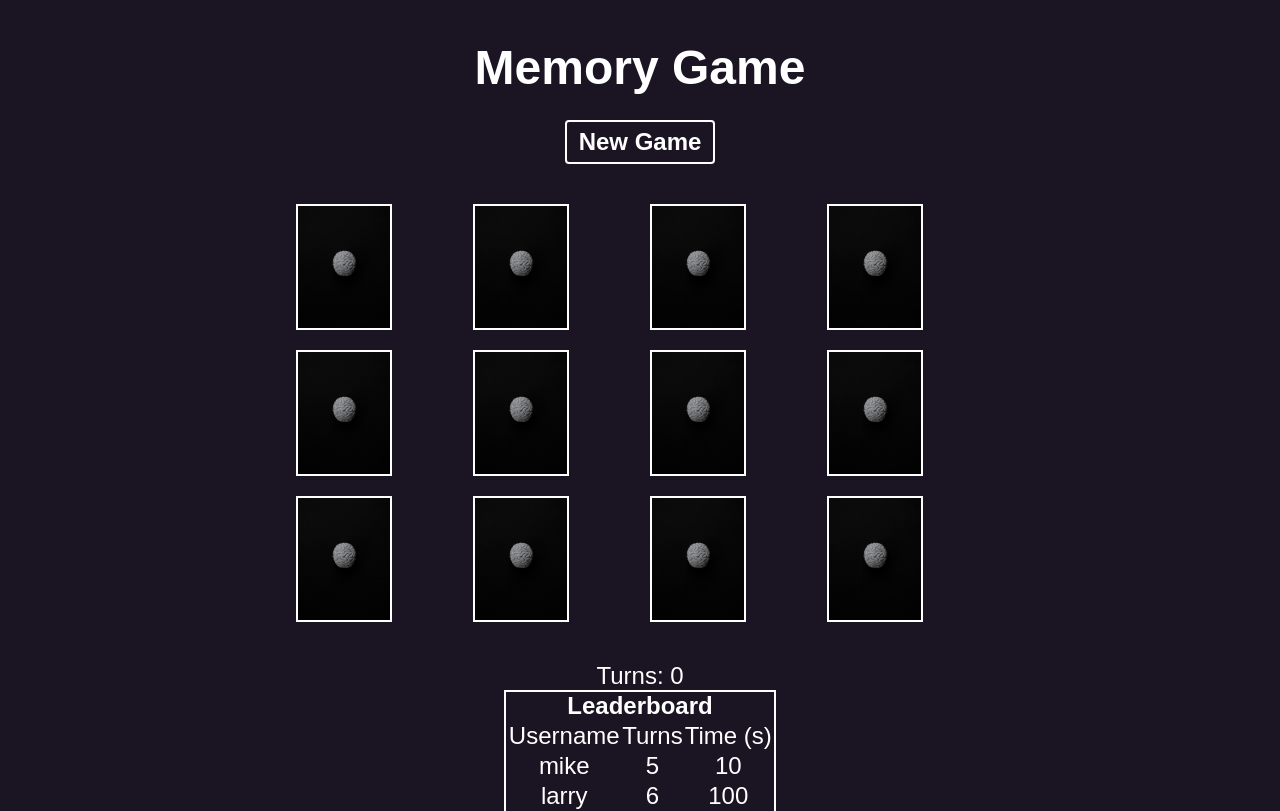
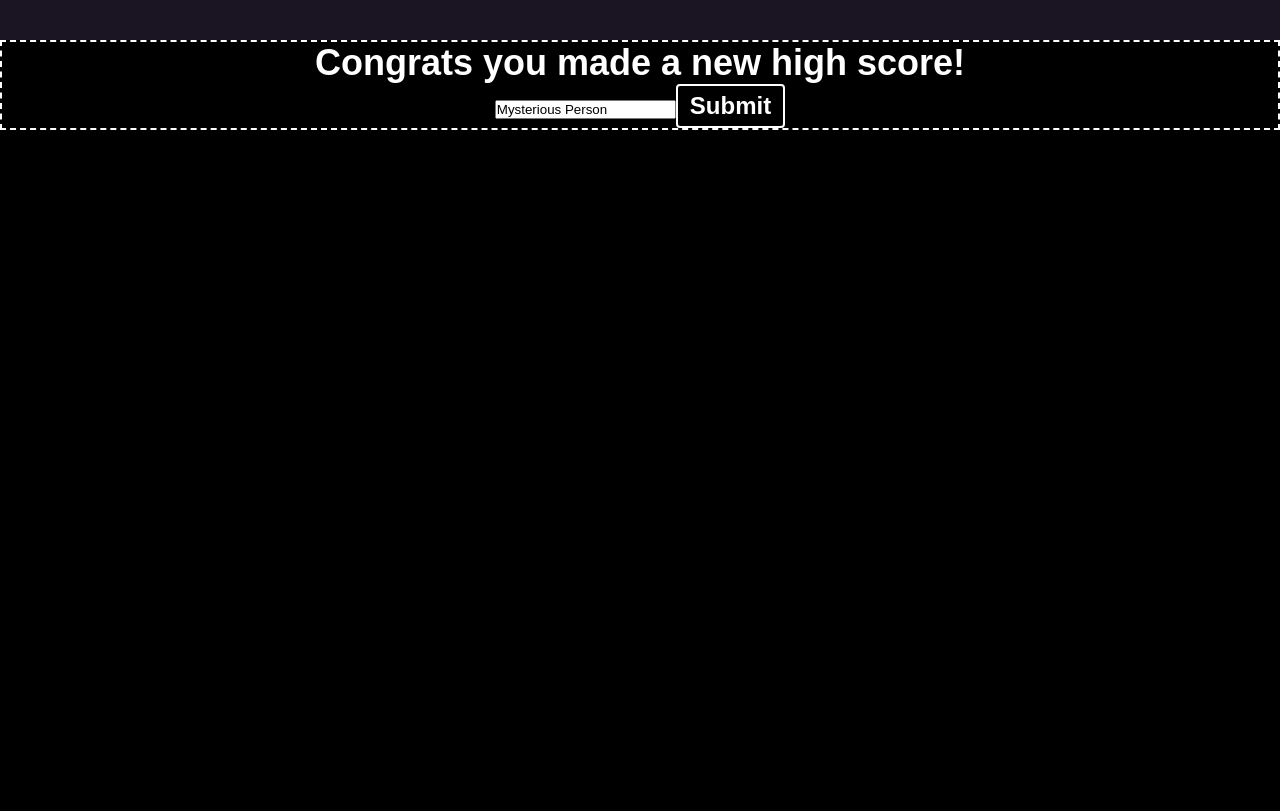
Before and after one commit to brandonfelty/memory-game, a React (Create React App) app: page / in a window 1280 px wide. Shown: the top 811 px of the page. Built offline with nearby package versions, Linux system fonts and the light colour scheme.

Commit message:
adds function for handling new high score

```diff
--- a/src/App.js
+++ b/src/App.js
@@ -2,6 +2,7 @@ import React, { useEffect, useState } from 'react';
 import './styles/App.css';
 import SingleCard from './components/SingleCard';
 import Leaderboard from './components/Leaderboard';
+import NewHighScore from './components/NewHighScore';
 
 const cardImages = [
   { "src": "/images/elk Small.png", matched: false },
@@ -32,6 +33,9 @@ function App() {
   const [firstCard, setFirstCard] = useState(null);
   const [secondCard, setSecondCard] = useState(null);
   const [disabled, setDisabled] = useState(false);
+  //set to tru for testing
+  const [highScore, setHighScore] = useState(true);
+  const [username, setUsername] = useState('Mysterious Person');
 
   const shuffleCards = () => {
     const shuffledCards = [...cardImages, ...cardImages]
@@ -56,6 +60,8 @@ function App() {
   };
 
   const checkGameOver = () => {
+    console.log('run checkgame over')
+    if (cards.length === 0) return false;
     for (const card of cards) {
       if (!card.matched) return false;
     }
@@ -94,13 +100,28 @@ function App() {
     const gameOver = checkGameOver();
     if (gameOver) {
       const highScore = checkHighScore(turns);
-      // if highscore update the data
+      setHighScore(true);
     }
   }, [firstCard, secondCard]);
 
   useEffect(() => {
     shuffleCards();
   }, []);
+
+  const changeUsername = (e) => {
+    setUsername(e.target.value)
+  };
+
+  const addScoreToLeaderboard = () => {
+    // save score to database and reload game
+  };
+
+  const saveHighScore = (e) => {
+    e.preventDefault();
+    setHighScore(false);
+    addScoreToLeaderboard();
+    shuffleCards();
+  }
 
   return (
     <div className="App">
@@ -124,6 +145,13 @@ function App() {
       </div>
       <p>Turns: {turns}</p>
       <Leaderboard dummyData={dummyData} />
+      {highScore &&
+      <NewHighScore
+        username={username}
+        changeUsername={changeUsername}
+        saveHighScore={saveHighScore}
+      />
+      }
     </div>
   );
 }
--- /dev/null
+++ b/src/components/NewHighScore.css
@@ -0,0 +1,12 @@
+.hide-app {
+  height: 100%;
+  width: 100%;
+  background-color: black;
+  position: absolute;
+}
+
+.newhighscore--container {
+  border: 2px dashed white;
+  position: relative;
+  margin: auto;
+}
--- a/src/components/NewHighScore.jsx
+++ b/src/components/NewHighScore.jsx
@@ -1,9 +1,22 @@
-import React from 'react'
+import React from 'react';
+import './NewHighScore.css';
 
-const NewHighScore = () => {
+const NewHighScore = ({username, changeUsername, saveHighScore}) => {
+
   return (
-    <div>NewHighScore</div>
+    <div className='hide-app'>
+      <div className='newhighscore--container'>
+        <h2>Congrats you made a new high score!</h2>
+        <form onSubmit={saveHighScore}>
+          <input placeholder='enter your username'
+            onChange={changeUsername}
+            value={username}
+          />
+          <button>Submit</button>
+        </form>
+      </div>
+    </div>
   )
 }
 
-export default NewHighScore
+export default NewHighScore;
```
